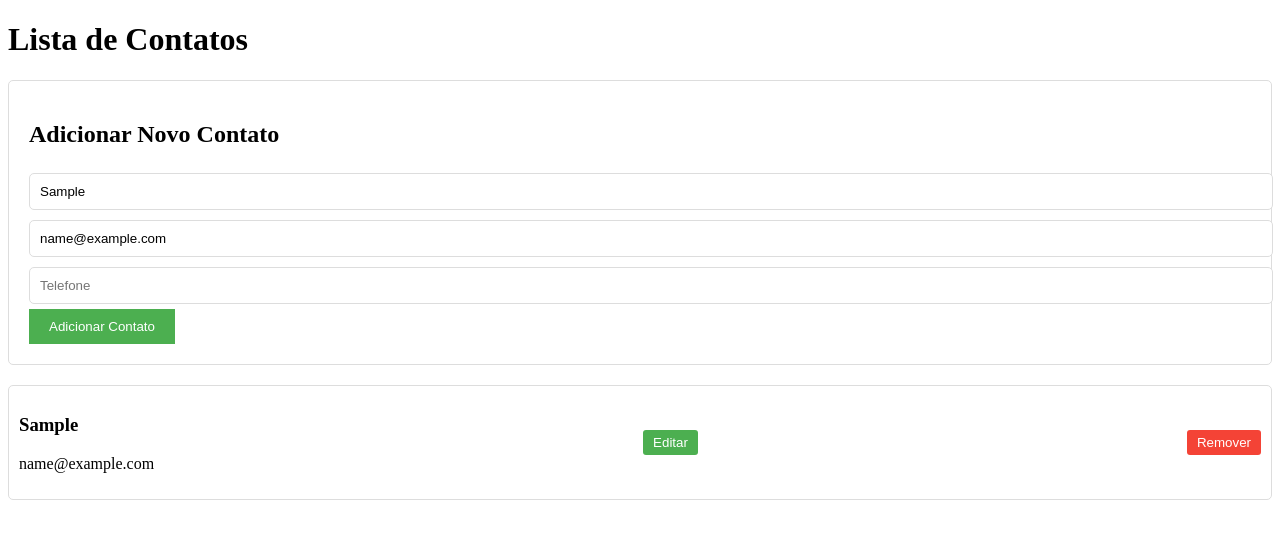
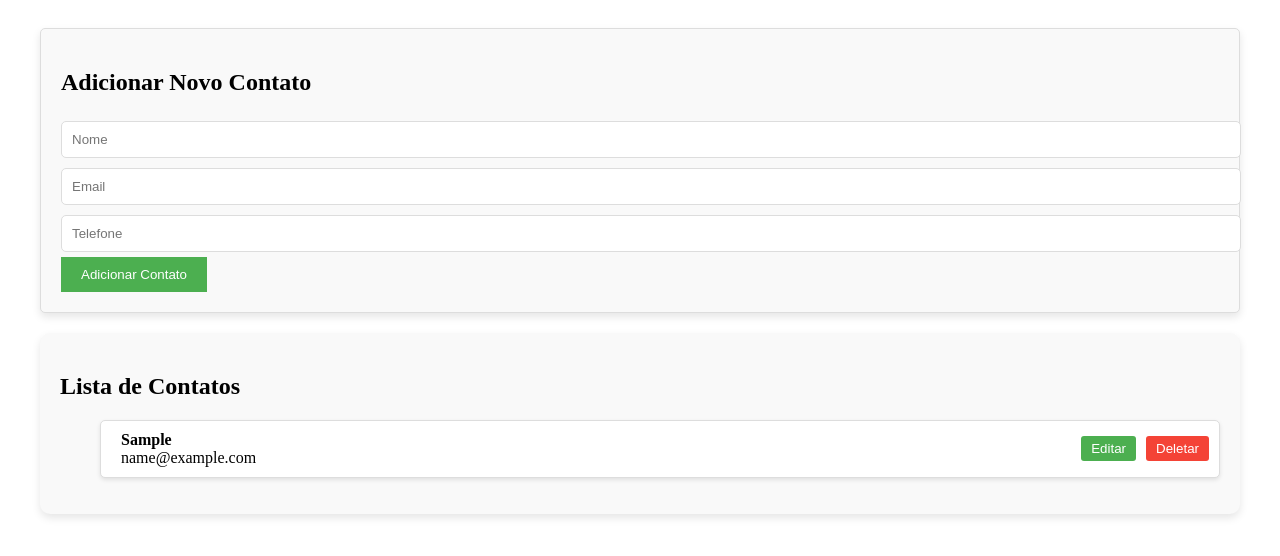
Before and after one commit to VictorMoraisBH/List-Contatos, a React (Create React App) app in the folder contact-list/: page / in a window 1280 px wide. Both pictures are taken after typing "Sample", "name@example.com", "Sample" into the empty fields and a click on the button "Adicionar Contato". Shown: the top 556 px of the page. Built offline with nearby package versions, Linux system fonts and the light colour scheme.

Commit message:
corrected logic error

```diff
--- a/contact-list/src/App.tsx
+++ b/contact-list/src/App.tsx
@@ -1,12 +1,50 @@
-import React from 'react';
+import React, { useState } from 'react';
 import ContactList from './components/contactList';
+import ContactForm from './components/contactForm';
 import { ToastContainer } from 'react-toastify';
 import 'react-toastify/dist/ReactToastify.css';
+import styled from 'styled-components';
+
+const PageContainer = styled.div`
+  max-width: 1200px;
+  margin: 0 auto;
+  padding: 20px;
+`;
 
 const App: React.FC = () => {
+  const [contacts, setContacts] = useState<{ id: number; name: string; email: string; phone: string }[]>([]);
+  const [currentContact, setCurrentContact] = useState<{ id: number; name: string; email: string; phone: string } | null>(null);
+
+  const handleSave = (contact: { id?: number; name: string; email: string; phone: string }) => {
+    if (contact.id) {
+      setContacts(prevContacts => prevContacts.map(c => (c.id === contact.id ? { ...c, ...contact, id: c.id } : c)));
+    } else {
+      const newContact = { ...contact, id: Date.now() };
+      setContacts(prevContacts => [...prevContacts, newContact]);
+    }
+    setCurrentContact(null); // Limpar formulário após salvar
+  };
+
+  const removeContact = (id: number) => {
+    setContacts(prevContacts => prevContacts.filter(contact => contact.id !== id));
+    setCurrentContact(null); // Limpar formulário após remover
+  };
+
+
+
   return (
-    <div>
-      <ContactList />
+    <PageContainer>
+      <ContactForm
+        currentContact={currentContact}
+        onSave={handleSave}
+        resetCurrentContact={() => setCurrentContact(null)}
+        existingContacts={contacts}
+      />
+      <ContactList
+        contacts={contacts}
+        setCurrentContact={setCurrentContact}
+        removeContact={removeContact}
+      />
       <ToastContainer
         position="top-right"
         autoClose={5000}
@@ -19,7 +57,7 @@ const App: React.FC = () => {
         pauseOnHover
         aria-label="Toast notifications"
       />
-    </div>
+    </PageContainer>
   );
 };
 
--- a/contact-list/src/components/contactForm.tsx
+++ b/contact-list/src/components/contactForm.tsx
@@ -7,6 +7,8 @@
     border: 1px solid #ddd;
     margin-bottom: 20px;
     border-radius: 5px;
+    background-color: #f9f9f9;
+    box-shadow: 0 4px 8px rgba(0, 0, 0, 0.1);
     `;
 
     const Input = styled.input`
@@ -30,9 +32,9 @@
 
     interface ContactFormProps {
     currentContact: { id: number; name: string; email: string; phone: string } | null;
-    onSave: (contact: { name: string; email: string; phone: string }) => void;
+    onSave: (contact: { id?: number; name: string; email: string; phone: string }) => void;
     resetCurrentContact: () => void;
-    existingContacts: { email: string; phone: string }[];
+    existingContacts: { id: number; email: string; phone: string }[];
     }
 
     const ContactForm: React.FC<ContactFormProps> = ({ currentContact, onSave, resetCurrentContact, existingContacts }) => {
@@ -45,14 +47,18 @@
         setName(currentContact.name);
         setEmail(currentContact.email);
         setPhone(currentContact.phone);
+        } else {
+        setName('');
+        setEmail('');
+        setPhone('');
         }
-    }, [currentContact]);
+    }, [currentContact, existingContacts]);
 
     const handleSubmit = (e: React.FormEvent<HTMLFormElement>) => {
         e.preventDefault();
 
-        const isEmailExist = existingContacts.some(contact => contact.email === email);
-        const isPhoneExist = existingContacts.some(contact => contact.phone === phone);
+        const isEmailExist = existingContacts.some(contact => contact.email === email && contact.id !== currentContact?.id);
+        const isPhoneExist = existingContacts.some(contact => contact.phone === phone && contact.id !== currentContact?.id);
 
         if (isEmailExist) {
         alert('Este e-mail já está cadastrado.');
@@ -64,7 +70,7 @@
         return;
         }
 
-        onSave({ name, email, phone });
+        onSave({ id: currentContact?.id, name, email, phone });
         resetCurrentContact();
     };
 
--- a/contact-list/src/components/contactList.tsx
+++ b/contact-list/src/components/contactList.tsx
@@ -1,59 +1,83 @@
-        import React, { useState } from 'react';
-        import { useSelector, useDispatch } from 'react-redux';
-        import { RootState } from '../store/store';
-        import ContactItem from './contactItem';
-        import ContactForm from './contactForm';
-        import { addContact, editContact, removeContact } from '../store/contactsSlice';
+    import React from 'react';
+    import styled from 'styled-components';
 
-        const ContactList: React.FC = () => {
-            const contacts = useSelector((state: RootState) => state.contacts.contacts);
-            const [currentContact, setCurrentContact] = useState<null | typeof contacts[0]>(null);
-            const dispatch = useDispatch();
+    const Container = styled.div`
+    padding: 20px;
+    background-color: #f9f9f9;
+    border-radius: 10px;
+    box-shadow: 0 4px 8px rgba(0, 0, 0, 0.1);
+    margin-bottom: 20px;
+    `;
 
-            const handleSave = (contact: { name: string; email: string; phone: string }) => {
-            if (currentContact) {
-                dispatch(editContact({ ...currentContact, ...contact }));
-                setCurrentContact(null); // Limpa o contato após salvar
-            } else {
-                const newContact = {
-                ...contact,
-                id: Date.now()
-                };
-                dispatch(addContact(newContact));
-            }
-            };
+    const ContactItem = styled.li`
+    margin-bottom: 10px;
+    padding: 10px;
+    border: 1px solid #ddd;
+    border-radius: 5px;
+    list-style-type: none;
+    background-color: #fff;
+    display: flex;
+    justify-content: space-between;
+    align-items: center;
+    box-shadow: 0 2px 4px rgba(0, 0, 0, 0.1);
+    `;
 
-            const handleEdit = (contact: typeof contacts[0]) => {
-            setCurrentContact(contact); // Define o contato que será editado
-            };
+    const EditButton = styled.button`
+    margin-left: 10px;
+    background-color: #4CAF50;
+    color: white;
+    border: none;
+    padding: 5px 10px;
+    border-radius: 3px;
+    cursor: pointer;
+    &:hover {
+        background-color: #45a049;
+    }
+    `;
 
-            const handleRemove = (id: number) => {
-            dispatch(removeContact(id)); // Dispara a ação para remover o contato
-            };
+    const DeleteButton = styled.button`
+    margin-left: 10px;
+    background-color: #f44336;
+    color: white;
+    border: none;
+    padding: 5px 10px;
+    border-radius: 3px;
+    cursor: pointer;
+    &:hover {
+        background-color: #d32f2f;
+    }
+    `;
 
-            return (
-            <div>
-                <h1>Lista de Contatos</h1>
-                <ContactForm
-                currentContact={currentContact}
-                resetCurrentContact={() => setCurrentContact(null)}
-                onSave={handleSave}
-                existingContacts={contacts.map(contact => ({
-                    email: contact.email,
-                    phone: contact.phone
-                }))} // Passa os contatos existentes
-                />
-                {contacts.map((contact) => (
-                <ContactItem
-                    key={contact.id}
-                    contact={contact}
-                    onEdit={handleEdit}
-                    onRemove={handleRemove}
-                />
-                ))}
-            </div>
-            );
-        };
+    const ContactInfo = styled.div`
+    flex-grow: 1;
+    margin-left: 10px;
+    `;
 
+    interface ContactListProps {
+    contacts: { id: number; name: string; email: string; phone: string }[];
+    setCurrentContact: (contact: { id: number; name: string; email: string; phone: string } | null) => void;
+    removeContact: (id: number) => void;
+    }
 
-        export default ContactList;
+    const ContactList: React.FC<ContactListProps> = ({ contacts, setCurrentContact, removeContact }) => {
+    return (
+        <Container>
+        <h2>Lista de Contatos</h2>
+        <ul>
+            {contacts.map(contact => (
+            <ContactItem key={contact.id}>
+                <ContactInfo>
+                <strong>{contact.name}</strong><br />
+                {contact.email}<br />
+                {contact.phone}
+                </ContactInfo>
+                <EditButton onClick={() => setCurrentContact(contact)}>Editar</EditButton>
+                <DeleteButton onClick={() => removeContact(contact.id)}>Deletar</DeleteButton>
+            </ContactItem>
+            ))}
+        </ul>
+        </Container>
+    );
+    };
+
+    export default ContactList;
```
